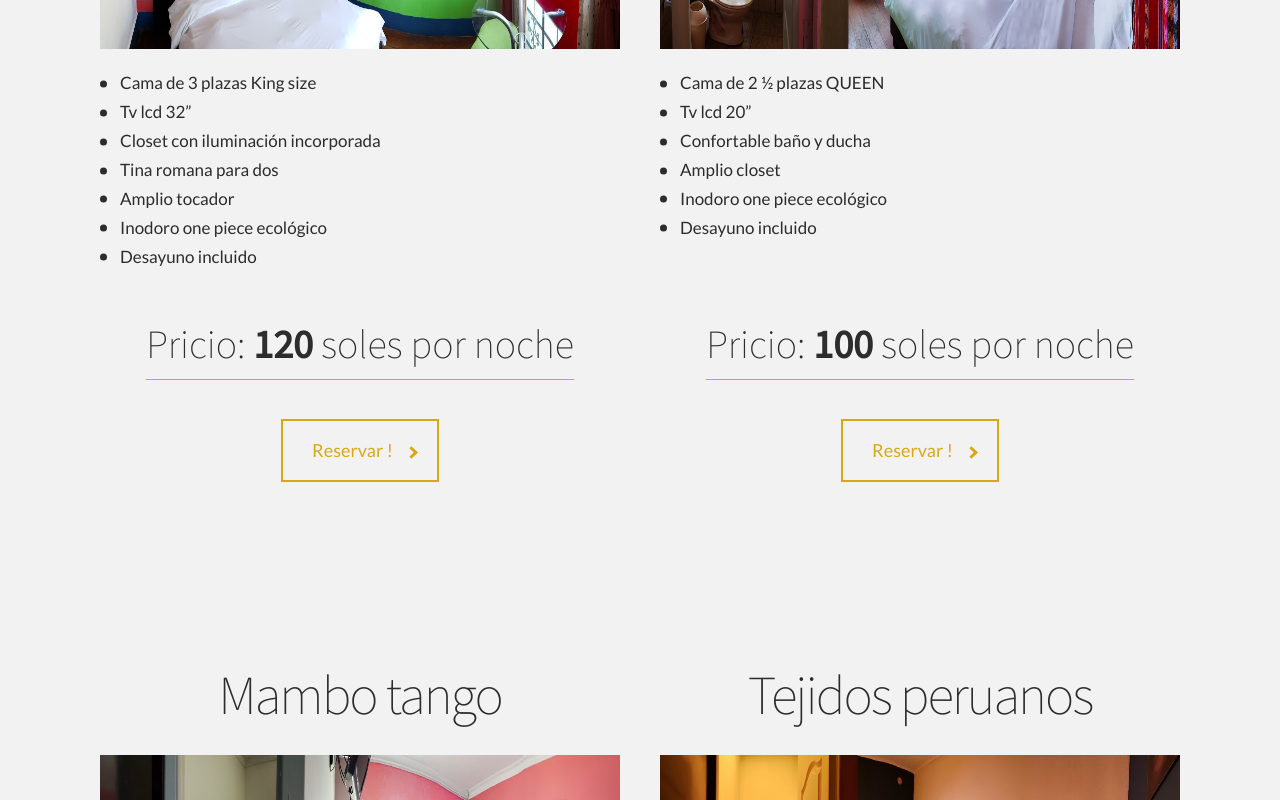
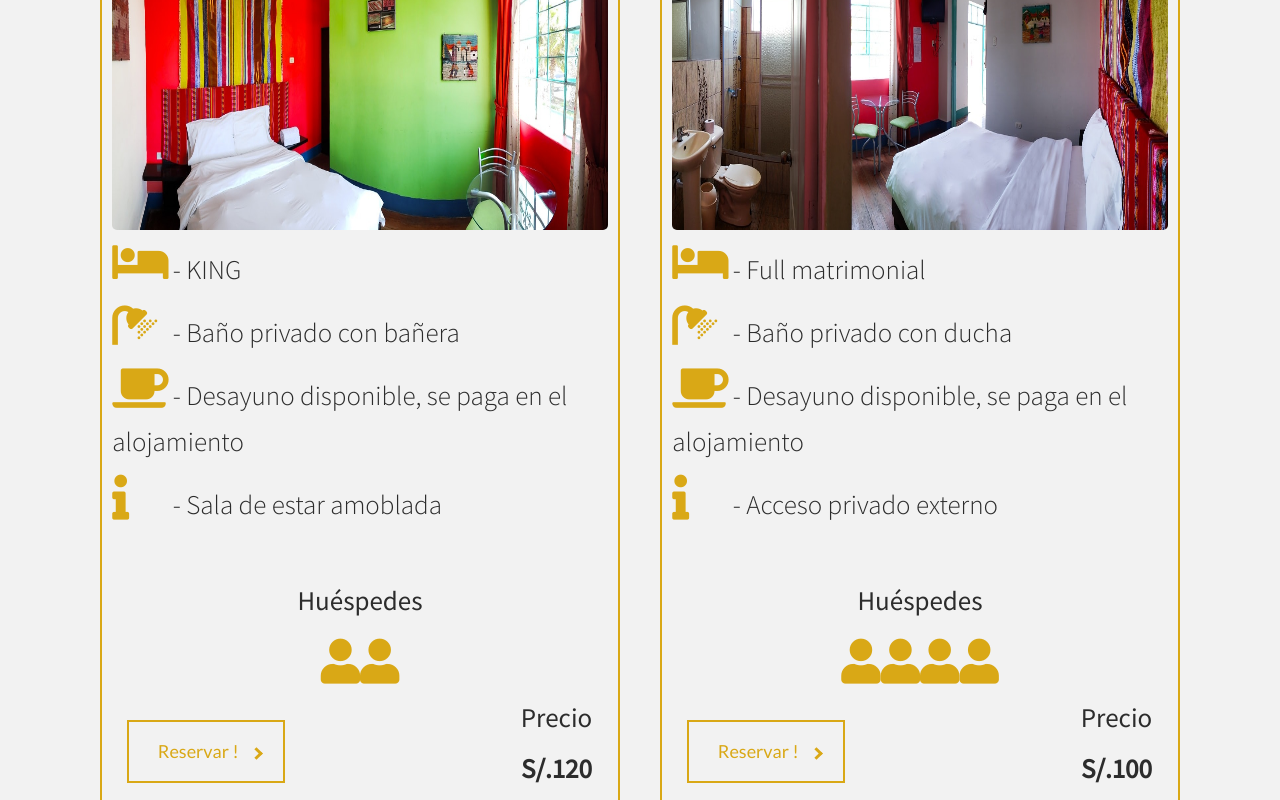
Before and after one commit to LirazG/LCA, a React (Create React App) app in the folder client/: page /hotel in a window 1280 px wide. Shown: the part 2740-3540 px from the top of the page. Built offline with nearby package versions, Linux system fonts and the light colour scheme; no server answers; a web font is replaced by a local one.

Commit message:
changed room component display and information

```diff
--- a/client/sass/base/_typography.scss
+++ b/client/sass/base/_typography.scss
@@ -75,7 +75,12 @@ body{
   @media(min-width: 61.25em){
     //for the text to stertch and not cause Asymetry
     width: 114%;
-    margin-left: -1rem;
+    margin-left: -2rem;
+  }
+
+  &--regular{
+    width: 100%;
+    margin-left: 0;
   }
 
 }
@@ -233,6 +238,18 @@ body{
   opacity: 1;
 }
 
+.paragraph-room{
+  font-family: 'Source Sans Pro', sans-serif;
+  font-size: 2.7rem;
+  font-weight: 300;
+  color: $color-blackish;
+
+  &--2{
+    padding-bottom: 0.5rem;
+    font-weight: 400;
+  }
+}
+
 .footer__text{
   color: $color-white;
   font-size: 1.3rem;
--- a/client/sass/components/_room.scss
+++ b/client/sass/components/_room.scss
@@ -1,20 +1,65 @@
 .room{
-  height: 90rem;
+  height: 100rem;
+  border:2px solid $color-gold-text;
+  -webkit-border-radius: 5px;
+     -moz-border-radius: 5px;
+          border-radius: 5px;
+  position: relative;
 
   @include respond(tab-port){
     height: 110rem;
   }
 
   @include respond(phone){
-    height: 100rem;
+    height: 95rem;
     width: 90%;
     margin: auto;
   }
 
+  &__info-container{
+
+    &__list{
+      min-height:30vh;
+    }
+
+    &__icon{
+      width: 96%;
+      margin:1rem auto;
+
+      &--icon{
+        width: 5.5rem;
+        font-size: 4.5rem;
+        color:$color-gold-text;
+      }
+
+      &--price{
+        position: absolute;
+        bottom:4%;
+        right:5%;
+        @include respond(phone){
+          bottom:3%;
+        }
+      }
+
+      &--button{
+        position: absolute;
+        bottom: 5%;
+        left: 5%;
+        @include respond(phone){
+          bottom:4%;
+        }
+      }
+    }
+  }
+
   &__image-container{
     height: 23vw;
-    width: 100%;
+    width: 96%;
     overflow: hidden;
+    -webkit-border-radius: 5px;
+       -moz-border-radius: 5px;
+            border-radius: 5px;
+    margin: auto;
 
     &:hover{
       cursor: pointer;
@@ -52,60 +97,9 @@
     }
   }
 
-  &__info-list{
-    min-height: 15rem;
-    display: block;
-
-    @media (min-width: 981px) and (max-width: 1350px){
-      min-height: 25rem;
-    }
-
-    @include respond(tab-port){
-      min-height: 25rem;
-    }
-
-    &--item{
-      font-size: 1.7rem;
-      width: 50%;
-      display: inline-block;
-      position: relative;
-      padding-left: 2rem;
-
-      @media (min-width: 981px) and (max-width: 1350px){
-        display: block;
-        width: 100%;
-      }
-
-      @include respond (tab-port){
-        display: block;
-        width: 100%;
-        text-align: center;
-      }
-
-      &::before{
-        content: '';
-        background-color: $color-blackish;
-        width: 7px;
-        height: 7px;
-        -webkit-border-radius: 100%;
-           -moz-border-radius: 100%;
-                border-radius: 100%;
-        position: absolute;
-        top:50%;
-        -webkit-transform: translate3d(0,-50%,0);
-           -moz-transform: translate3d(0,-50%,0);
-                transform: translate3d(0,-50%,0);
-        left:0;
-
-        @include respond (tab-port){
-          left: 25%;
-        }
-
-        @include respond (phone){
-          left: 10%;
-        }
-      }
-    }
+  .fa-user{
+    display: inline-block;
+    width: inherit;
+    margin-top: 1rem;
   }
-
 }
--- a/client/src/components/hotel/hotel.js
+++ b/client/src/components/hotel/hotel.js
@@ -37,9 +37,9 @@ class Hotel extends Component {
     this.roomsOdd = [];
     for(let i = 0; i < RoomInfo.length; i++){
       if(i % 2 === 0){
-        this.roomsEven.push(<Room key={RoomInfo[i].details.name} picture={this.images[i]} attributes={RoomInfo[i].attributes} name={RoomInfo[i].details.name} price={RoomInfo[i].details.price}></Room>)
+        this.roomsEven.push(<Room key={RoomInfo[i].details.name} picture={this.images[i]} details={RoomInfo[i].details}></Room>)
       } else {
-        this.roomsOdd.push(<Room key={RoomInfo[i].details.name} picture={this.images[i]} attributes={RoomInfo[i].attributes} name={RoomInfo[i].details.name} price={RoomInfo[i].details.price}></Room>)
+        this.roomsOdd.push(<Room key={RoomInfo[i].details.name} picture={this.images[i]} details={RoomInfo[i].details}></Room>)
       }
     }
 
@@ -175,6 +175,13 @@ class Hotel extends Component {
         <Seperator bgimage={SeperatorImg}/>
 
         <div className="row">
+          <h4 className="paragraph-room u-text-center">
+            <i className="fas fa-info room__info-container__icon--icon"></i>
+            <b>*Avitacion Pima*</b> - se puede incluir una cama más a disponibilidad del hotel para 2 personas más (Coordinación previa)
+          </h4>
+        </div>
+
+        <div className="row">
           <div className="col-1-of-2">
             {this.roomsEven}
           </div>
--- a/client/src/components/hotel/room-info.js
+++ b/client/src/components/hotel/room-info.js
@@ -3,146 +3,107 @@ export default [
   {
     details:{
       name:'pima',
-      price:120
-    },
-    attributes:[
-      'Cama de 3 plazas King size',
-      'Tv lcd 32”',
-      'Closet con iluminación incorporada',
-      'Tina romana para dos',
-      'Amplio tocador',
-      'Inodoro one piece ecológico',
-      'Desayuno incluido'
-    ]
+      price:120,
+      maxGuests:2,
+      bed:'KING',
+      bathroom:'Baño privado con bañera',
+      other:{
+        one:'Sala de estar amoblada'
+      }
+    }
   },
   {
     details:{
       name:'tanguis',
-      price:100
-    },
-    attributes:[
-      'Cama de 2 ½ plazas QUEEN',
-      'Tv lcd 20”',
-      'Confortable baño y ducha',
-      'Amplio closet',
-      'Inodoro one piece ecológico',
-      'Desayuno incluido'
-    ]
+      price:100,
+      maxGuests:4,
+      bed:'Full matrimonial',
+      bathroom:'Baño privado con ducha',
+      other:{
+        one:'Acceso privado externo'
+      }
+    }
   },
   {
     details:{
       name:'mambo tango',
-      price:90
-    },
-    attributes:[
-      'Cama de 2 plazas con mosquitero',
-      'Tv lcd 20”',
-      'Closet design',
-      'Confortable baño y ducha',
-      'Inodoro one piece ecológico',
-      'Desayuno incluido'
-    ]
+      price:90,
+      maxGuests:3,
+      bed:'Full matrimonial / TWIN individual',
+      bathroom:'Baño privado con ducha',
+      other:{}
+    }
   },
   {
     details:{
       name:'tejidos peruanos',
-      price:50
-    },
-    attributes:[
-      'Cama de 2 plazas minimalista',
-      'Tv lcd 20”',
-      'Closet design',
-      'Confortable baño y ducha',
-      'Inodoro one piece ecológico',
-      'Desayuno incluido'
-    ]
+      price:50,
+      maxGuests:2,
+      bed:'Full matrimonial',
+      bathroom:'Baño privado con ducha',
+      other:{}
+    }
   },
   {
     details:{
       name:'cuarto de la luna',
-      price:50
-    },
-    attributes:[
-      'Cama de 2 plazas minimalista',
-      'Tv lcd 20”',
-      'Closet design',
-      'Confortable baño y ducha',
-      'Inodoro one piece ecológico',
-      'Desayuno incluido'
-    ]
+      price:50,
+      maxGuests:2,
+      bed:'Full doble',
+      bathroom:'Baño privado con ducha',
+      other:{}
+    }
   },
   {
     details:{
       name:'seul 88',
-      price:50
-    },
-    attributes:[
-      'Cama de 2 plazas minimalista',
-      'Tv lcd 20”',
-      'Closet design',
-      'Confortable baño y ducha',
-      'Inodoro one piece ecológico',
-      'Desayuno incluido'
-    ]
+      price:50,
+      maxGuests:2,
+      bed:'Full doble',
+      bathroom:'Baño privado con ducha',
+      other:{}
+    }
   },
   {
     details:{
       name:'vichama room',
-      price:60
-    },
-    attributes:[
-      'Ingreso independiente',
-      'Cama de 2 plazas minimalista',
-      'Tv lcd 20”',
-      'Closet design',
-      'Confortable baño y ducha',
-      'Inodoro one piece ecológico',
-      'Desayuno incluido'
-    ]
+      price:60,
+      maxGuests:2,
+      bed:'Full matrimonial',
+      bathroom:'Baño privado con ducha',
+      other:{
+        one:'Acceso privado externo'
+      }
+    }
   },
   {
     details:{
       name:'cuarto del sol',
-      price:50
-    },
-    attributes:[
-      'Cama de 2 plazas minimalista',
-      'Tv lcd 20”',
-      'Closet design',
-      'Confortable baño y ducha',
-      'Inodoro one piece ecológico',
-      'Desayuno incluido'
-    ]
+      price:50,
+      maxGuests:2,
+      bed:'Full matrimonial',
+      bathroom:'Baño privado con ducha',
+      other:{}
+    }
   },
   {
     details:{
       name:'shangai room',
-      price:60
-    },
-    attributes:[
-      'Cama de 2 plazas minimalista',
-      'Batas chinas',
-      'Tv lcd 20”',
-      'Closet design',
-      'Confortable baño y ducha',
-      'Inodoro one piece ecológico',
-      'Desayuno incluido'
-    ]
+      price:60,
+      maxGuests:2,
+      bed:'QUEEN',
+      bathroom:'Baño privado con ducha',
+      other:{}
+    }
   },
   {
     details:{
       name:'retro room',
-      price:90
+      price:90,
+      maxGuests:3,
+      bed:'Full matrimonial / TWIN individual',
+      bathroom:'Baño privado con bañera',
+      other:{}
     },
-    attributes:[
-      'Cama de 2 plazas minimalista',
-      'Tina antigua del siglo XX',
-      'Batas chinas',
-      'Tv lcd 20”',
-      'Closet design',
-      'Confortable baño y ducha',
-      'Inodoro one piece ecológico',
-      'Desayuno incluido'
-    ]
   },
 ]
--- a/client/src/components/hotel/room.js
+++ b/client/src/components/hotel/room.js
@@ -15,9 +15,10 @@ class Room extends Component {
     }
 
     this.roomAttributesList = [];
+    this.numberOfGuests = [];
 
-    for(let i = 0; i < this.props.attributes.length; i++){
-      this.roomAttributesList.push(<li className="room__info-list--item" key={i}>{this.props.attributes[i]}</li>)
+    for(let i = 0; i < this.props.details.maxGuests; i++){
+      this.numberOfGuests.push(<i className="fas fa-user room__info-container__icon--icon" key={i}></i>)
     }
 
     this.handleScroll = this.handleScroll.bind(this);
@@ -75,18 +76,40 @@ class Room extends Component {
         </div>
 
         <div className={this.state.fade + ' room u-margin-top-big'} ref={this.room}>
-          <h2 className="heading2">{this.props.name.charAt(0).toUpperCase() + this.props.name.slice(1)}</h2>
+          <h2 className="heading2">{this.props.details.name.charAt(0).toUpperCase() + this.props.details.name.slice(1)}</h2>
           <LazyLoad offsetVertical={700} debounce={false} className='room__image-container' >
               <img className='room__image-container__picture' src={this.props.picture} alt="roomPicture" onClick={this.modalOpen}/>
           </LazyLoad>
 
           <div className="room__info-container">
-            <ul className="room__info-list u-margin-top-small">
-              {this.roomAttributesList}
-            </ul>
-            <h3 className="heading3 u-text-center u-margin-bottom-medium">Pricio: <b>{this.props.price}</b> soles por noche</h3>
+
+          <div className="room__info-container__list">
+            <div className="room__info-container__icon">
+              <h4 className="paragraph-room"><i className="fas fa-bed room__info-container__icon--icon"></i> - {this.props.details.bed}</h4>
+            </div>
+            <div className="room__info-container__icon">
+              <h4 className="paragraph-room"><i className="fas fa-shower room__info-container__icon--icon"></i> - {this.props.details.bathroom}</h4>
+            </div>
+            <div className="room__info-container__icon">
+              <h4 className="paragraph-room"><i className="fas fa-coffee room__info-container__icon--icon"></i> - Desayuno disponible, se paga en el alojamiento</h4>
+            </div>
+            <div className="room__info-container__icon">
+              {this.props.details.other.one ? <h4 className="paragraph-room"><i className="fas fa-info room__info-container__icon--icon"></i> - {this.props.details.other.one}</h4>:null}
+            </div>
           </div>
-          <Link to={'/hotel/reservation/' + this.props.name} className="btn btn--gold">Reservar !</Link>
+
+            <div className="room__info-container__icon--guests">
+              <p className="paragraph-room paragraph-room--2 u-text-center u-margin-top-medium">Huéspedes</p>
+              <div className="u-text-center">{this.numberOfGuests}</div>
+            </div>
+
+          </div>
+
+          <div className="room__info-container__icon--price">
+            <p className="paragraph-room paragraph-room--2 u-text-center">Precio</p>
+            <p className="paragraph-room u-text-center"><b>S/.{this.props.details.price}</b></p>
+          </div>
+          <Link to={'/hotel/reservation/' + this.props.details.name} className="btn btn--gold room__info-container__icon--button">Reservar !</Link>
         </div>
 
       </div>
--- a/client/src/index.css
+++ b/client/src/index.css
@@ -438,7 +438,10 @@ body {
   @media (min-width: 61.25em) {
     .heading4 {
       width: 114%;
-      margin-left: -1rem; } }
+      margin-left: -2rem; } }
+  .heading4--regular {
+    width: 100%;
+    margin-left: 0; }
 
 .heading5 {
   width: -webkit-fit-content;
@@ -569,6 +572,15 @@ body {
   -o-transform: translateY(0px);
   transform: translateY(0px);
   opacity: 1; }
+
+.paragraph-room {
+  font-family: 'Source Sans Pro', sans-serif;
+  font-size: 2.7rem;
+  font-weight: 300;
+  color: #2c2c2c; }
+  .paragraph-room--2 {
+    padding-bottom: 0.5rem;
+    font-weight: 400; }
 
 .footer__text {
   color: #fff;
@@ -3026,19 +3038,51 @@ body {
     padding: 5px 0 !important; }
 
 .room {
-  height: 90rem; }
+  height: 100rem;
+  border: 2px solid #D9A816;
+  -webkit-border-radius: 5px;
+  -moz-border-radius: 5px;
+  border-radius: 5px;
+  position: relative; }
   @media (max-width: 61.25em) {
     .room {
       height: 110rem; } }
   @media (max-width: 37.5em) {
     .room {
-      height: 100rem;
+      height: 95rem;
       width: 90%;
       margin: auto; } }
+  .room__info-container__list {
+    min-height: 30vh; }
+  .room__info-container__icon {
+    width: 96%;
+    margin: 1rem auto; }
+    .room__info-container__icon--icon {
+      width: 5.5rem;
+      font-size: 4.5rem;
+      color: #D9A816; }
+    .room__info-container__icon--price {
+      position: absolute;
+      bottom: 4%;
+      right: 5%; }
+      @media (max-width: 37.5em) {
+        .room__info-container__icon--price {
+          bottom: 3%; } }
+    .room__info-container__icon--button {
+      position: absolute;
+      bottom: 5%;
+      left: 5%; }
+      @media (max-width: 37.5em) {
+        .room__info-container__icon--button {
+          bottom: 4%; } }
   .room__image-container {
     height: 23vw;
-    width: 100%;
-    overflow: hidden; }
+    width: 96%;
+    overflow: hidden;
+    -webkit-border-radius: 5px;
+    -moz-border-radius: 5px;
+    border-radius: 5px;
+    margin: auto; }
     .room__image-container:hover {
       cursor: pointer; }
     @media (max-width: 61.25em) {
@@ -3065,47 +3109,7 @@ body {
       @media (max-width: 37.5em) {
         .room__image-container__gallery {
           height: 30%; } }
-  .room__info-list {
-    min-height: 15rem;
-    display: block; }
-    @media (min-width: 981px) and (max-width: 1350px) {
-      .room__info-list {
-        min-height: 25rem; } }
-    @media (max-width: 61.25em) {
-      .room__info-list {
-        min-height: 25rem; } }
-    .room__info-list--item {
-      font-size: 1.7rem;
-      width: 50%;
-      display: inline-block;
-      position: relative;
-      padding-left: 2rem; }
-      @media (min-width: 981px) and (max-width: 1350px) {
-        .room__info-list--item {
-          display: block;
-          width: 100%; } }
-      @media (max-width: 61.25em) {
-        .room__info-list--item {
-          display: block;
-          width: 100%;
-          text-align: center; } }
-      .room__info-list--item::before {
-        content: '';
-        background-color: #2c2c2c;
-        width: 7px;
-        height: 7px;
-        -webkit-border-radius: 100%;
-        -moz-border-radius: 100%;
-        border-radius: 100%;
-        position: absolute;
-        top: 50%;
-        -webkit-transform: translate3d(0, -50%, 0);
-        -moz-transform: translate3d(0, -50%, 0);
-        transform: translate3d(0, -50%, 0);
-        left: 0; }
-        @media (max-width: 61.25em) {
-          .room__info-list--item::before {
-            left: 25%; } }
-        @media (max-width: 37.5em) {
-          .room__info-list--item::before {
-            left: 10%; } }
+  .room .fa-user {
+    display: inline-block;
+    width: inherit;
+    margin-top: 1rem; }
```
